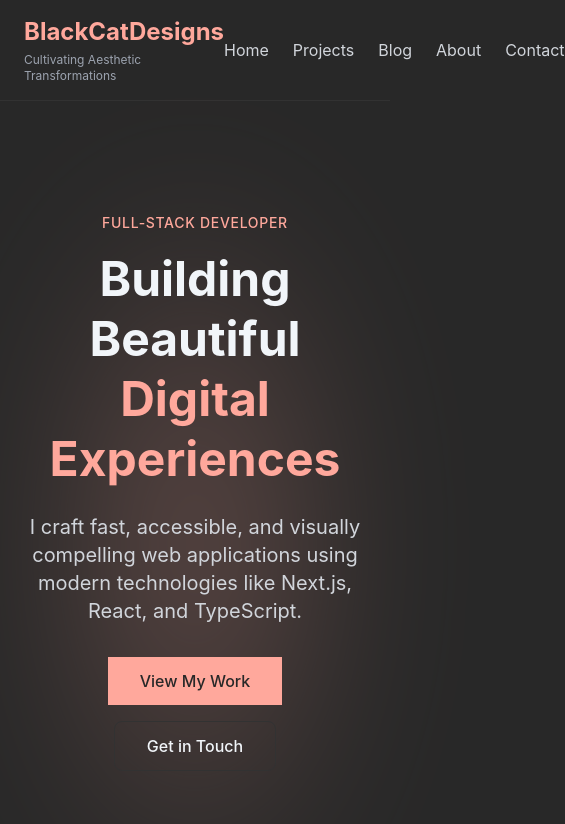
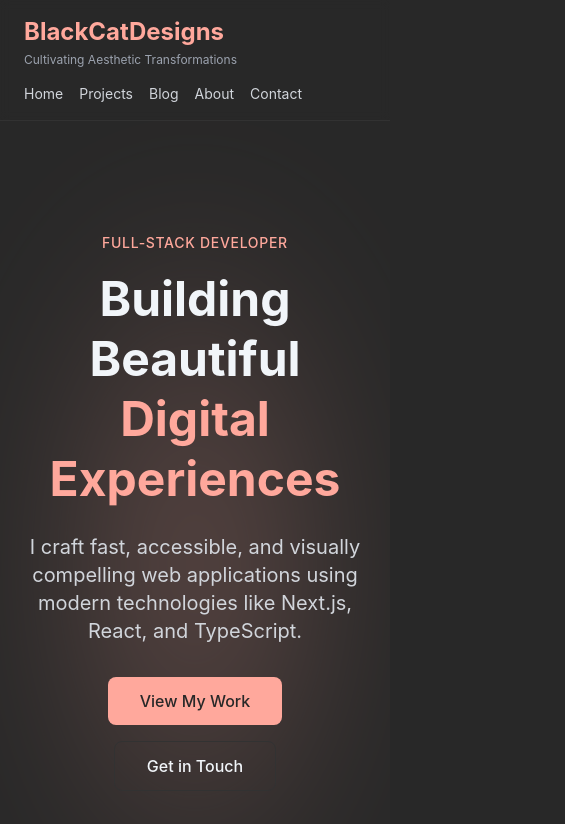
Before and after one commit to Theblackcat98/blackcatdesigns, a Next.js app: page / in a window 390 px wide. Shown: the top 824 px of the page, 565 px wide, since content can reach past the window. Built offline with nearby package versions, Linux system fonts and the light colour scheme.

Commit message:
sticky header and buttons

```diff
--- a/app/layout.tsx
+++ b/app/layout.tsx
@@ -16,15 +16,15 @@ export default function RootLayout({
   return (
     <html lang="en" className="dark scroll-smooth">
       <body className="flex flex-col min-h-screen" style={{ backgroundColor: 'var(--bg-primary)', color: 'var(--text-primary)' }}>
-        <header className="border-b" style={{ borderColor: 'var(--bg-border)' }}>
-          <nav className="max-w-4xl mx-auto px-6 py-4 flex justify-between items-center">
+        <header className="sticky top-0 z-50 border-b backdrop-blur-sm" style={{ borderColor: 'var(--bg-border)', backgroundColor: 'rgba(40, 40, 40, 0.9)' }}>
+          <nav className="max-w-4xl mx-auto px-6 py-4 flex justify-between items-center flex-wrap gap-4 md:gap-0 md:flex-nowrap">
             <div className="flex flex-col">
               <a href="/" className="text-2xl font-bold transition-colors" style={{ color: 'var(--accent)' }}>
                 BlackCatDesigns
               </a>
               <p className="text-xs mt-1" style={{ color: 'var(--text-muted)' }}>Cultivating Aesthetic Transformations</p>
             </div>
-            <div className="space-x-6">
+            <div className="flex space-x-4 md:space-x-6 text-sm md:text-base">
               <NavLink href="/">Home</NavLink>
               <NavLink href="/projects">Projects</NavLink>
               <NavLink href="/blog">Blog</NavLink>
--- a/components/HoverButton.tsx
+++ b/components/HoverButton.tsx
@@ -38,7 +38,7 @@ export default function HoverButton({
         target={target}
         rel={rel}
         className={`inline-block transition-colors ${className}`}
-        style={{ backgroundColor: bgColor, ...style }}
+        style={{ backgroundColor: bgColor, borderRadius: 'var(--radius-md)', ...style }}
         onMouseEnter={handleMouseEnter}
         onMouseLeave={handleMouseLeave}
       >
@@ -51,7 +51,7 @@ export default function HoverButton({
     <button
       onClick={onClick}
       className={`inline-block transition-colors ${className}`}
-      style={{ backgroundColor: bgColor, ...style }}
+      style={{ backgroundColor: bgColor, borderRadius: 'var(--radius-md)', ...style }}
       onMouseEnter={handleMouseEnter}
       onMouseLeave={handleMouseLeave}
     >
```
Also changed, not shown: 1 other file (tests, documents, lock files or other folders).
